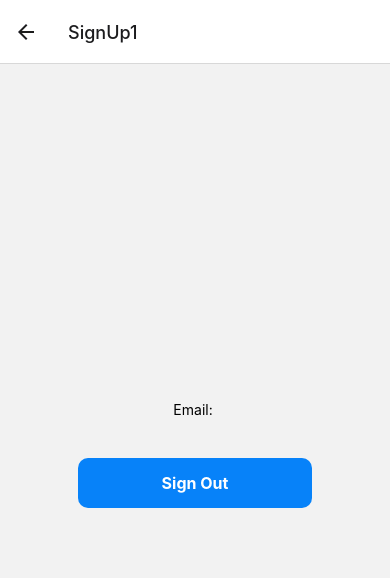
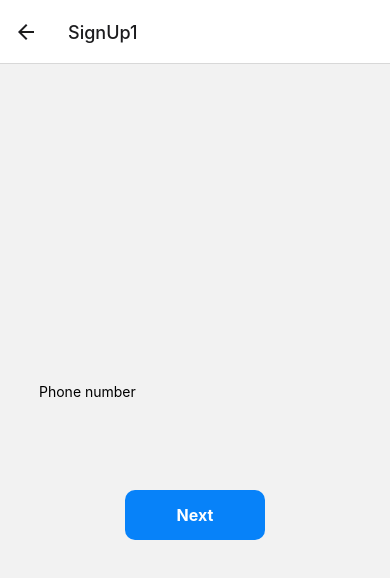
Before and after one commit to eunsaemy/ChowNow, a React Native app: screen /SignUp1 in a window 390 px wide. Shown: the top 578 px of the page. Built offline with nearby package versions, Linux system fonts and the light colour scheme.

Commit message:
Phone Number as string

```diff
--- a/App.js
+++ b/App.js
@@ -5,6 +5,7 @@ import { createNativeStackNavigator } from '@react-navigation/native-stack';
 import HomeScreen from './screens/HomeScreen';
 import LoginScreen from './screens/LoginScreen';
 import SignUp1Screen from './screens/SignUp1Screen';
+import SignUp2Screen from './screens/SignUp2Screen';
 
 const Stack = createNativeStackNavigator();
 
@@ -15,6 +16,8 @@ export default function App() {
                 <Stack.Screen options={{ headerShown: false }} name="Login" component={LoginScreen} />
                 <Stack.Screen name="Home" component={HomeScreen} />
                 <Stack.Screen name="SignUp1" component={SignUp1Screen} />
+                <Stack.Screen name="SignUp2" component={SignUp2Screen} />
+
             </Stack.Navigator>
         </NavigationContainer>
     );
--- a/screens/LoginScreen.js
+++ b/screens/LoginScreen.js
@@ -28,7 +28,7 @@ const LoginScreen = () => {
             .then((userCredential) => {
                 const user = userCredential.user;
                 setDoc(doc(db, "Users", user.uid), {
-                    email: user.email,
+                    email: user.email
                 })
                 navigation.replace("SignUp1")
             })
@@ -40,6 +40,7 @@ const LoginScreen = () => {
             .then((userCredential) => {
                 const user = userCredential.user;
                 navigation.replace("Home")
+                // navigation.replace("SignUp1")
             })
             .catch((error) => alert(error.message))
     };
--- a/screens/SignUp1Screen.js
+++ b/screens/SignUp1Screen.js
@@ -1,29 +1,44 @@
-import React from 'react'
-import { auth } from '../firebase'
-import { StyleSheet, Text, TouchableOpacity, View } from 'react-native'
+import React, { useState } from 'react'
+import { auth, db } from '../firebase'
+import { doc, updateDoc } from 'firebase/firestore'
+import { KeyboardAvoidingView, StyleSheet, Text, TextInput, TouchableOpacity, View } from 'react-native'
 import { useNavigation } from '@react-navigation/native'
 
 const SignUp1Screen = () => {
+    const [phone, setPhone] = useState('')
+
     const navigation = useNavigation()
 
-    const handleSignOut = () => {
-        auth
-            .signOut()
-            .then(() => {
-                navigation.replace("Login")
+    const handlePhone = () => {
+        updateDoc(doc(db, "Users", auth.currentUser.uid), {
+            phone: phone
         })
-            .catch((error) => alert(error.message))
+        navigation.replace("SignUp2")
     }
+
     return (
-        <View style={styles.container}>
-            <Text>Email: {auth.currentUser?.email}</Text>
+        <KeyboardAvoidingView
+            style={styles.container}
+            behavior="padding"
+        >
+            <View style={styles.inputContainer}>
+                <TextInput
+                    placeholder = "Phone number"
+                    value={phone}
+                    onChangeText={text => setPhone(text)}
+                    style={styles.input}
+                    keyboardType="numeric"
+                />
+            </View>
+            <View style={styles.buttonContainer}>
                 <TouchableOpacity
-                onPress={handleSignOut}
+                    onPress={handlePhone}
                     style={styles.button}
                 >
-                <Text style={styles.buttonText}>Sign Out</Text>
+                    <Text style={styles.buttonText}>Next</Text>
                 </TouchableOpacity>
             </View>
+        </KeyboardAvoidingView>
     )
 }
 
@@ -34,6 +49,21 @@ const styles = StyleSheet.create({
         flex: 1,
         justifyContent: 'center',
         alignItems: 'center',
+    },
+    inputContainer: {
+        width: '80%'
+    },
+    input: {
+        backgroundColzontal: 15,
+        paddingVertical: 10,
+        borderRadius: 10,
+        marginTop: 5,
+    },
+    buttonContainer: {
+        width: '60%',
+        justifyContent: 'center',
+        alignItems: 'center',
+        marginTop: 40,
     },
     button: {
         backgroundColor: '#0782F9',
--- /dev/null
+++ b/screens/SignUp2Screen.js
@@ -0,0 +1,63 @@
+import React, { useState } from 'react'
+import { auth, db } from '../firebase'
+import { collection, doc, getDoc, setDoc } from 'firebase/firestore'
+import { KeyboardAvoidingView, StyleSheet, Text, TextInput, TouchableOpacity, View } from 'react-native'
+import { useNavigation } from '@react-navigation/native'
+
+const SignUp2Screen = () => {
+    const navigation = useNavigation()
+
+    const handleSignOut = () => {
+        auth
+            .signOut()
+            .then(() => {
+                navigation.replace("Login")
+            })
+            .catch((error) => alert(error.message))
+    }
+
+    const handleBack = () => {
+        navigation.replace("SignUp1")
+    }
+
+    return (
+        <View style={styles.container}>
+            <Text>Email: {auth.currentUser.email}</Text>
+            <TouchableOpacity
+                onPress={handleBack}
+                style={styles.button}
+            >
+                <Text style={styles.buttonText}>Back</Text>
+            </TouchableOpacity>
+            <TouchableOpacity
+                onPress={handleSignOut}
+                style={styles.button}
+            >
+                <Text style={styles.buttonText}>Sign Out</Text>
+            </TouchableOpacity>
+        </View>
+    )
+}
+
+export default SignUp2Screen
+
+const styles = StyleSheet.create({
+    container: {
+        flex: 1,
+        justifyContent: 'center',
+        alignItems: 'center',
+    },
+    button: {
+        backgroundColor: '#0782F9',
+        width: '60%',
+        padding: 15,
+        borderRadius: 10,
+        alignItems: 'center',
+        marginTop: 40,
+    },
+    buttonText: {
+        color: 'white',
+        fontWeight: '700',
+        fontSize: 16,
+    },
+})
```
Lines whose indentation alone changed are shown as unchanged.
